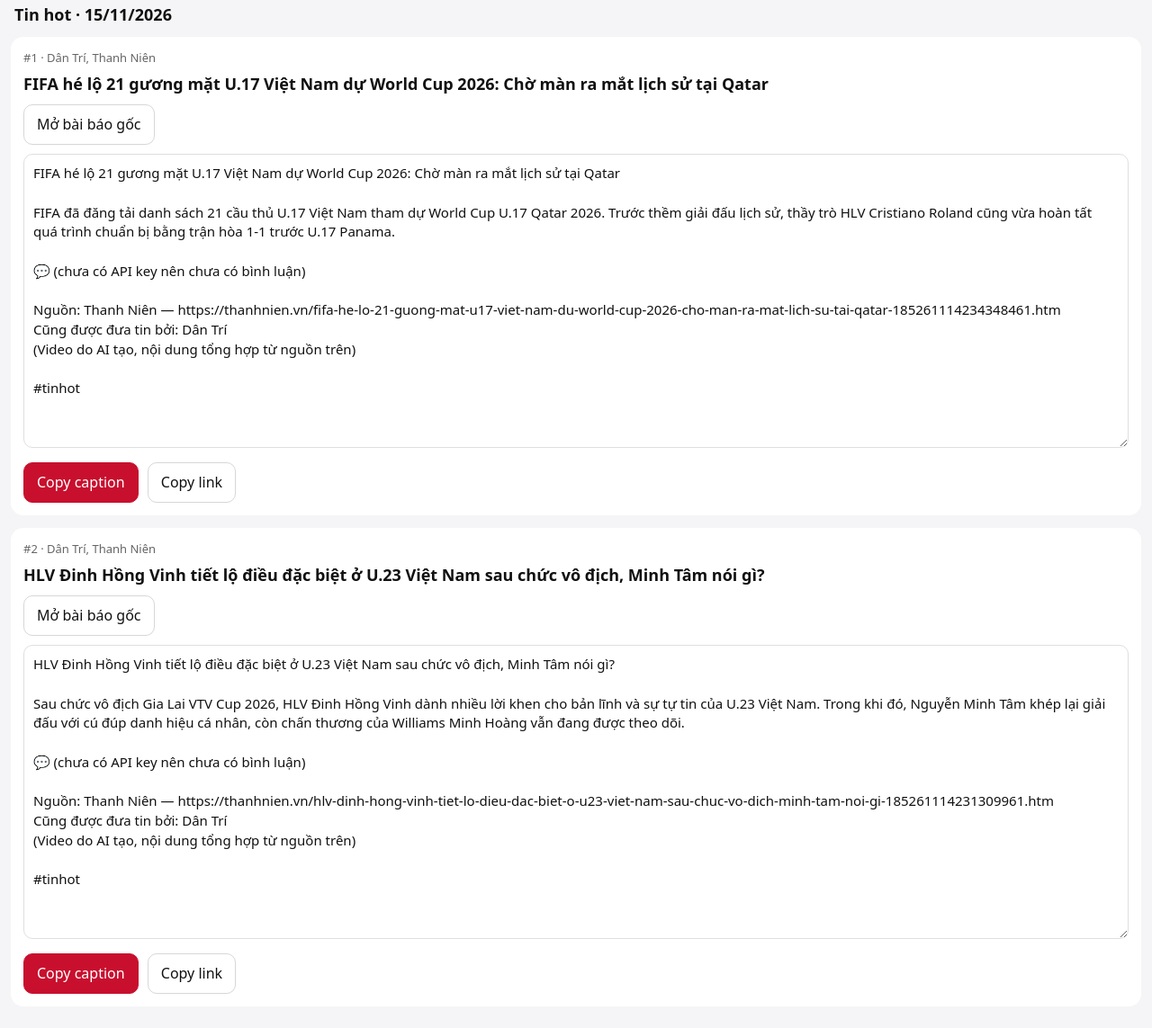
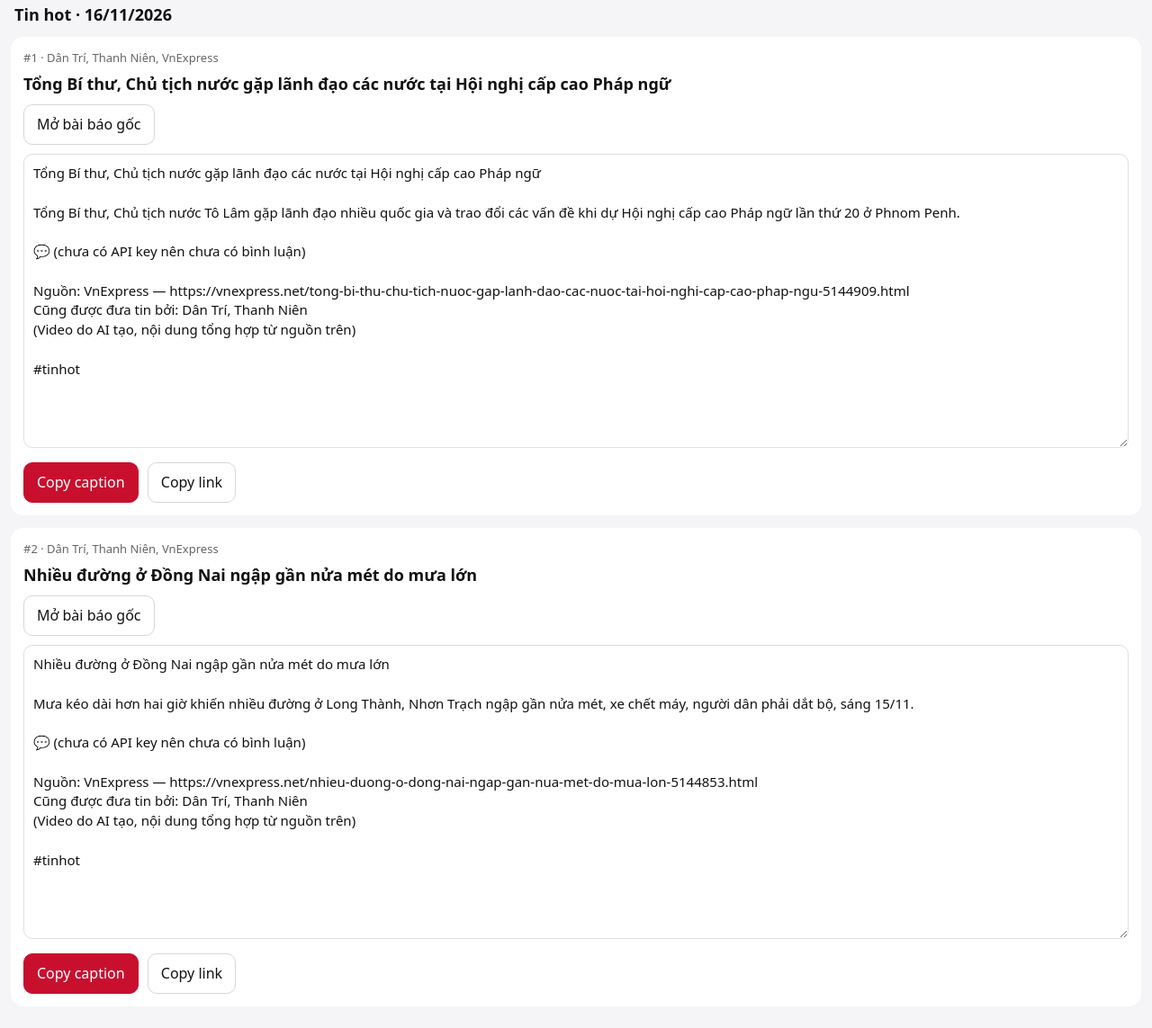
Before and after one commit to roosetup/tin-hot, a plain HTML site: page docs/index.html in a window 1280 px wide. Shown: the part 13-1156 px from the top of the page at 90% size. Drawn offline with Linux system fonts and the light colour scheme.

Commit message:
daily news

```diff
--- a/docs/index.html
+++ b/docs/index.html
@@ -1,5 +1,5 @@
 <!doctype html><html lang=vi><head><meta charset=utf-8>
-<meta name=viewport content="width=device-width,initial-scale=1"><title>Tin hot 15/11/2026</title>
+<meta name=viewport content="width=device-width,initial-scale=1"><title>Tin hot 16/11/2026</title>
 <style>:root{color-scheme:light dark;--bg:#f5f5f7;--c:#fff;--t:#111;--m:#666;--a:#c8102e}
 @media(prefers-color-scheme:dark){:root{--bg:#111;--c:#1c1c1e;--t:#eee;--m:#999}}
 body{margin:0;padding:12px;background:var(--bg);color:var(--t);font:16px/1.45 system-ui,sans-serif}
@@ -8,39 +8,39 @@ h1{font-size:18px;margin:4px 4px 12px}.card{background:var(--c);border-radius:14
 textarea{width:100%;box-sizing:border-box;font:inherit;font-size:15px;padding:10px;border-radius:10px;border:1px solid #8884;background:transparent;color:inherit;margin:10px 0}
 .btn{display:inline-block;padding:10px 14px;border-radius:10px;border:1px solid #8885;background:transparent;color:inherit;font:inherit;text-decoration:none;margin-right:6px}
 .pri{background:var(--a);border-color:var(--a);color:#fff}</style></head><body>
-<h1>Tin hot · 15/11/2026</h1><section class=card><div class=meta>#1 · Dân Trí, Thanh Niên</div>
-<h2>FIFA hé lộ 21 gương mặt U.17 Việt Nam dự World Cup 2026: Chờ màn ra mắt lịch sử tại Qatar</h2>
-<a class=btn href="https://thanhnien.vn/fifa-he-lo-21-guong-mat-u17-viet-nam-du-world-cup-2026-cho-man-ra-mat-lich-su-tai-qatar-185261114234348461.htm" target=_blank rel=noopener>Mở bài báo gốc</a>
-<textarea id=t0 readonly rows=14>FIFA hé lộ 21 gương mặt U.17 Việt Nam dự World Cup 2026: Chờ màn ra mắt lịch sử tại Qatar
+<h1>Tin hot · 16/11/2026</h1><section class=card><div class=meta>#1 · Dân Trí, Thanh Niên, VnExpress</div>
+<h2>Tổng Bí thư, Chủ tịch nước gặp lãnh đạo các nước tại Hội nghị cấp cao Pháp ngữ</h2>
+<a class=btn href="https://vnexpress.net/tong-bi-thu-chu-tich-nuoc-gap-lanh-dao-cac-nuoc-tai-hoi-nghi-cap-cao-phap-ngu-5144909.html" target=_blank rel=noopener>Mở bài báo gốc</a>
+<textarea id=t0 readonly rows=14>Tổng Bí thư, Chủ tịch nước gặp lãnh đạo các nước tại Hội nghị cấp cao Pháp ngữ
 
-FIFA đã đăng tải danh sách 21 cầu thủ U.17 Việt Nam tham dự World Cup U.17 Qatar 2026. Trước thềm giải đấu lịch sử, thầy trò HLV Cristiano Roland cũng vừa hoàn tất quá trình chuẩn bị bằng trận hòa 1-1 trước U.17 Panama.
+Tổng Bí thư, Chủ tịch nước Tô Lâm gặp lãnh đạo nhiều quốc gia và trao đổi các vấn đề khi dự Hội nghị cấp cao Pháp ngữ lần thứ 20 ở Phnom Penh.
 
 💬 (chưa có API key nên chưa có bình luận)
 
-Nguồn: Thanh Niên — https://thanhnien.vn/fifa-he-lo-21-guong-mat-u17-viet-nam-du-world-cup-2026-cho-man-ra-mat-lich-su-tai-qatar-185261114234348461.htm
-Cũng được đưa tin bởi: Dân Trí
+Nguồn: VnExpress — https://vnexpress.net/tong-bi-thu-chu-tich-nuoc-gap-lanh-dao-cac-nuoc-tai-hoi-nghi-cap-cao-phap-ngu-5144909.html
+Cũng được đưa tin bởi: Dân Trí, Thanh Niên
 (Video do AI tạo, nội dung tổng hợp từ nguồn trên)
 
 #tinhot</textarea>
 <button class="btn pri" onclick="cp('t0',this)">Copy caption</button>
 <button class=btn onclick="cp('l0',this)">Copy link</button>
-<input id=l0 value="https://thanhnien.vn/fifa-he-lo-21-guong-mat-u17-viet-nam-du-world-cup-2026-cho-man-ra-mat-lich-su-tai-qatar-185261114234348461.htm" readonly hidden></section><section class=card><div class=meta>#2 · Dân Trí, Thanh Niên</div>
-<h2>HLV Đinh Hồng Vinh tiết lộ điều đặc biệt ở U.23 Việt Nam sau chức vô địch, Minh Tâm nói gì?</h2>
-<a class=btn href="https://thanhnien.vn/hlv-dinh-hong-vinh-tiet-lo-dieu-dac-biet-o-u23-viet-nam-sau-chuc-vo-dich-minh-tam-noi-gi-185261114231309961.htm" target=_blank rel=noopener>Mở bài báo gốc</a>
-<textarea id=t1 readonly rows=14>HLV Đinh Hồng Vinh tiết lộ điều đặc biệt ở U.23 Việt Nam sau chức vô địch, Minh Tâm nói gì?
+<input id=l0 value="https://vnexpress.net/tong-bi-thu-chu-tich-nuoc-gap-lanh-dao-cac-nuoc-tai-hoi-nghi-cap-cao-phap-ngu-5144909.html" readonly hidden></section><section class=card><div class=meta>#2 · Dân Trí, Thanh Niên, VnExpress</div>
+<h2>Nhiều đường ở Đồng Nai ngập gần nửa mét do mưa lớn</h2>
+<a class=btn href="https://vnexpress.net/nhieu-duong-o-dong-nai-ngap-gan-nua-met-do-mua-lon-5144853.html" target=_blank rel=noopener>Mở bài báo gốc</a>
+<textarea id=t1 readonly rows=14>Nhiều đường ở Đồng Nai ngập gần nửa mét do mưa lớn
 
-Sau chức vô địch Gia Lai VTV Cup 2026, HLV Đinh Hồng Vinh dành nhiều lời khen cho bản lĩnh và sự tự tin của U.23 Việt Nam. Trong khi đó, Nguyễn Minh Tâm khép lại giải đấu với cú đúp danh hiệu cá nhân, còn chấn thương của Williams Minh Hoàng vẫn đang được theo dõi.
+Mưa kéo dài hơn hai giờ khiến nhiều đường ở Long Thành, Nhơn Trạch ngập gần nửa mét, xe chết máy, người dân phải dắt bộ, sáng 15/11.
 
 💬 (chưa có API key nên chưa có bình luận)
 
-Nguồn: Thanh Niên — https://thanhnien.vn/hlv-dinh-hong-vinh-tiet-lo-dieu-dac-biet-o-u23-viet-nam-sau-chuc-vo-dich-minh-tam-noi-gi-185261114231309961.htm
-Cũng được đưa tin bởi: Dân Trí
+Nguồn: VnExpress — https://vnexpress.net/nhieu-duong-o-dong-nai-ngap-gan-nua-met-do-mua-lon-5144853.html
+Cũng được đưa tin bởi: Dân Trí, Thanh Niên
 (Video do AI tạo, nội dung tổng hợp từ nguồn trên)
 
 #tinhot</textarea>
 <button class="btn pri" onclick="cp('t1',this)">Copy caption</button>
 <button class=btn onclick="cp('l1',this)">Copy link</button>
-<input id=l1 value="https://thanhnien.vn/hlv-dinh-hong-vinh-tiet-lo-dieu-dac-biet-o-u23-viet-nam-sau-chuc-vo-dich-minh-tam-noi-gi-185261114231309961.htm" readonly hidden></section>
+<input id=l1 value="https://vnexpress.net/nhieu-duong-o-dong-nai-ngap-gan-nua-met-do-mua-lon-5144853.html" readonly hidden></section>
 <script>function cp(id,b){var e=document.getElementById(id),v=e.value;
 (navigator.clipboard?navigator.clipboard.writeText(v):Promise.reject()).catch(function(){e.hidden=false;e.select();document.execCommand('copy')}).then(function(){var o=b.textContent;b.textContent='Đã copy ✓';setTimeout(function(){b.textContent=o},1500)})}</script>
 </body></html>
```
Also changed, not shown: docs/latest.json (+10 -8 lines).
